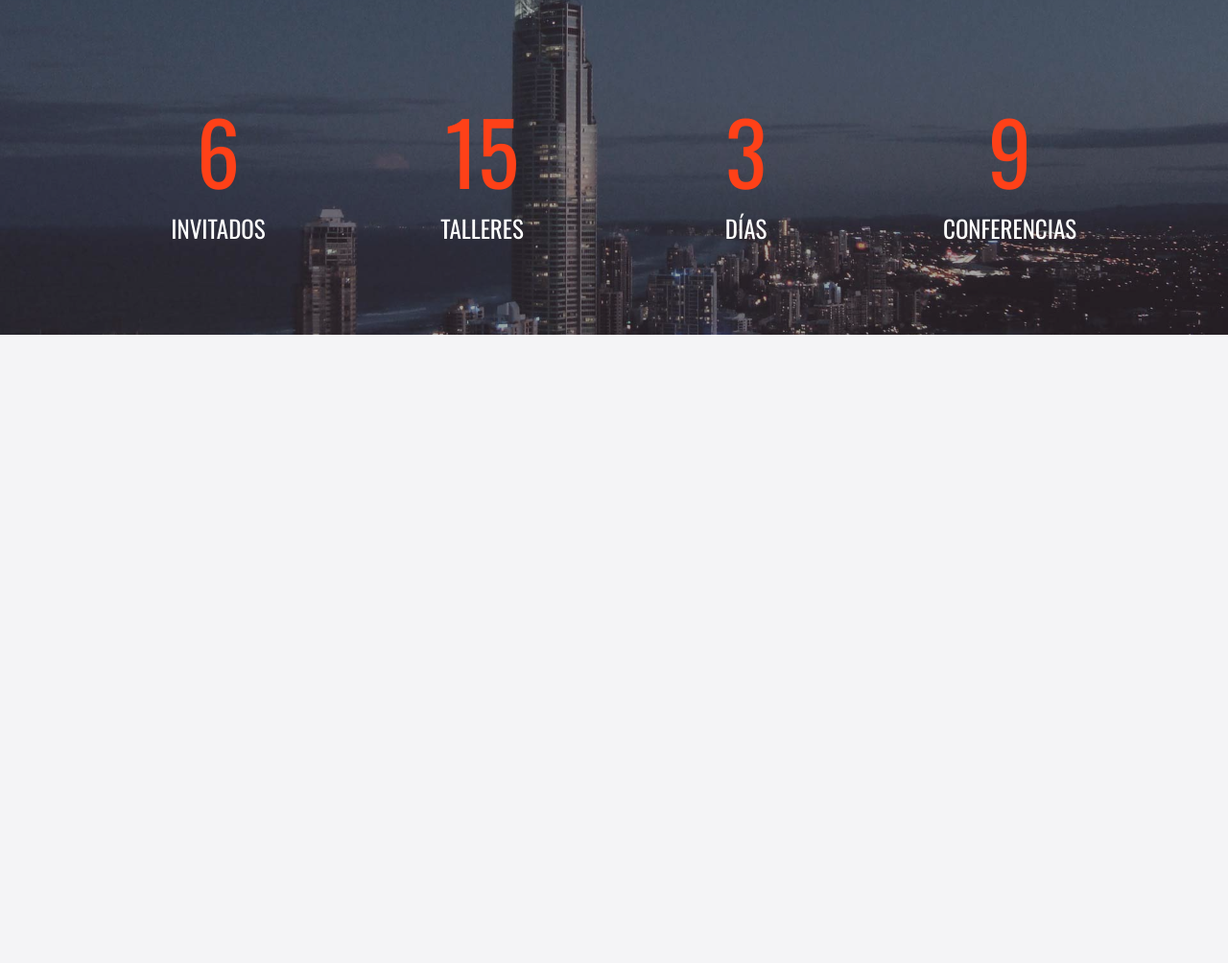
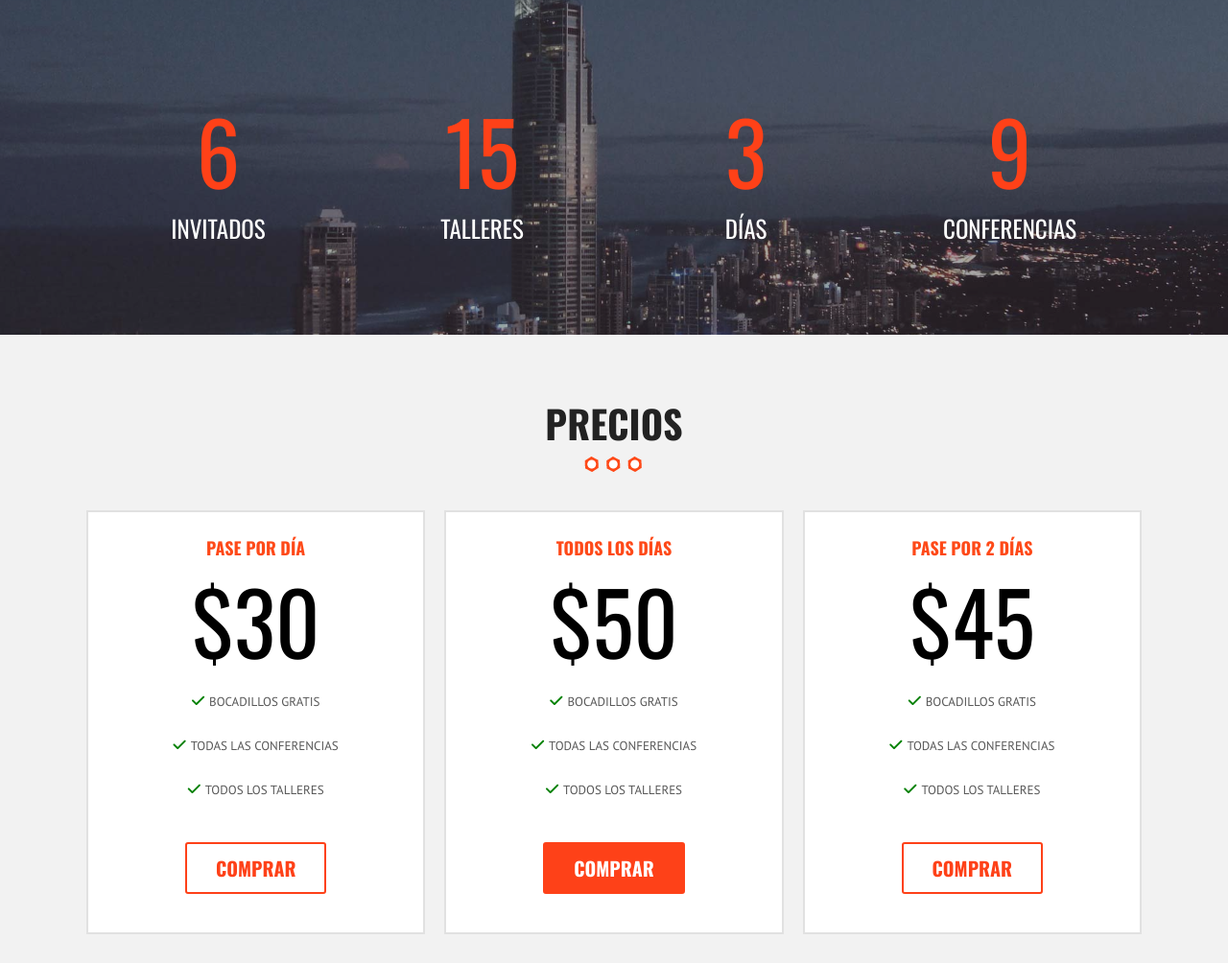
Before and after one commit to SantiM96/Complete-course, a PHP site: page / in a window 1280 px wide. Shown: the part 2603-3607 px from the top of the page at 96% size. Before the commit the page ends 2952 px from the top, so only its background shows below. Run offline with PHP 8.4, Linux system fonts and the light colour scheme; some libraries are stand-ins or nearby versions.

Commit message:
add price section

```diff
--- a/css/main.css
+++ b/css/main.css
@@ -171,6 +171,8 @@ ul {
     display: block;
     text-align: center;
     transition: 0.3s;
+    line-height: 2.3;
+    border: 2px solid #fe4118;
 }
 @media (min-width: 480px) {
     .button {
@@ -179,8 +181,15 @@ ul {
 }
 .button:hover {
     background-color: #e33000;
+    color: white;
+    border: 2px solid #e33000;
 }
-
+.number {
+    font-size: 9rem !important;
+    margin: 0;
+    color: #fe4118;
+    font-family: 'Oswald', sans-serif;
+}
 
 /** Header **/
 .hero {
@@ -400,11 +409,11 @@ ul {
 }
 .button-event {
     display: block;
-    margin: 4rem 0 1rem 0;
+    margin: 4rem 0 0 0;
 }
 @media (min-width: 480px) {
     .button-event {
-        margin: 3rem 0 1rem 0;
+        margin: 3rem 0 .25rem 0;
         text-align: end;
     }
 }
@@ -483,13 +492,14 @@ ul {
     }
 }
 
-/** accountant **/
+/** Accountant **/
 .accountant {
     background-image: url(../img/bg-resumen.jpg);
     background-position: center;
     background-size: cover;
     position: relative;
     height: 35rem;
+    background-attachment: fixed;
 }
 .accountant::before {
     content: '';
@@ -519,11 +529,62 @@ ul {
     color: white;
     text-transform: uppercase;
 }
-.number-sum {
-    font-size: 9rem;
-    margin: 0;
+
+/** Price **/
+@media (min-width: 768px) {
+    .price-list {
+        display: grid;
+        grid-template-columns: repeat(3, 1fr);
+        gap: 2rem;
+    }
+}
+.price-table {
+    text-align: center;
+    background-color: #ffffff;
+    border: 2px solid #e1e1e1;
+    transition: all .3s ease;
+}
+.price-table:hover {
+    transform: scale(1.05);
+    box-shadow: #868686 0rem 0rem 1rem 0.5rem;
+}
+.price-table h3 {
+    font-family: 'Oswald', sans-serif;
+    font-size: 1.8rem;
+    margin: 2.5rem 0 0 0;
+    text-align: center;
+    color: #fe4918;
+    text-transform: uppercase;
+}
+.price-table p {
+    margin-bottom: 1rem;
+    color: black;
+}
+.ticks li {
+    font-family: 'PT Sans', sans-serif;
+    text-transform: uppercase;
+    margin-bottom: 2.5rem;
+    font-size: 1.3rem;
+    color: #575757;
+    text-align: center;
+}
+.ticks li::before {
+    font-family: 'fontAwesome';
+    content: '\f00c';
+    color: green;
+    font-size: 1.5rem;
+    padding-right: 0.5rem;
+}
+.button-price {
+    display: inline-block;
+    line-height: 1.5;
+    margin: 2rem 0 4rem 0;
+}
+.hollow {
+    background-color: white;
     color: #fe4118;
 }
+
 
 
 
--- a/index.html
+++ b/index.html
@@ -154,12 +154,58 @@
     <section class="accountant">
         <div class="container">
             <ul class="summary-event">
-                <li><p class="number-sum">6</p> Invitados</li>
-                <li><p class="number-sum">15</p> Talleres</li>
-                <li><p class="number-sum">3</p> Días</li>
-                <li><p class="number-sum">9</p> Conferencias</li>
+                <li><p class="number">6</p> Invitados</li>
+                <li><p class="number">15</p> Talleres</li>
+                <li><p class="number">3</p> Días</li>
+                <li><p class="number">9</p> Conferencias</li>
             </ul>
         </div>
+    </section>
+
+    <section class="price section">
+        <h2>Precios</h2>
+
+        <ul class="price-list container">
+            <li>
+                <div class="price-table">
+                    <h3>Pase por Día</h3>
+                    <p class="number">$30</p>
+                    <ul class="ticks">
+                        <li>Bocadillos Gratis</li>
+                        <li>Todas las Conferencias</li>
+                        <li>Todos los Talleres</li>
+                    </ul>
+                    <a href="#" class="button button-price hollow">Comprar</a>
+                </div>
+            </li>
+
+            <li>
+                <div class="price-table">
+                    <h3>Todos los Días</h3>
+                    <p class="number">$50</p>
+                    <ul class="ticks">
+                        <li>Bocadillos Gratis</li>
+                        <li>Todas las Conferencias</li>
+                        <li>Todos los Talleres</li>
+                    </ul>
+                    <a href="#" class="button button-price">Comprar</a>
+                </div>
+            </li>
+
+            <li>
+                <div class="price-table">
+                    <h3>Pase por 2 Días</h3>
+                    <p class="number">$45</p>
+                    <ul class="ticks">
+                        <li>Bocadillos Gratis</li>
+                        <li>Todas las Conferencias</li>
+                        <li>Todos los Talleres</li>
+                    </ul>
+                    <a href="#" class="button button-price hollow">Comprar</a>
+                </div>
+            </li>
+        </ul><!-- .price-list .container -->
+
     </section>
 
 
```
